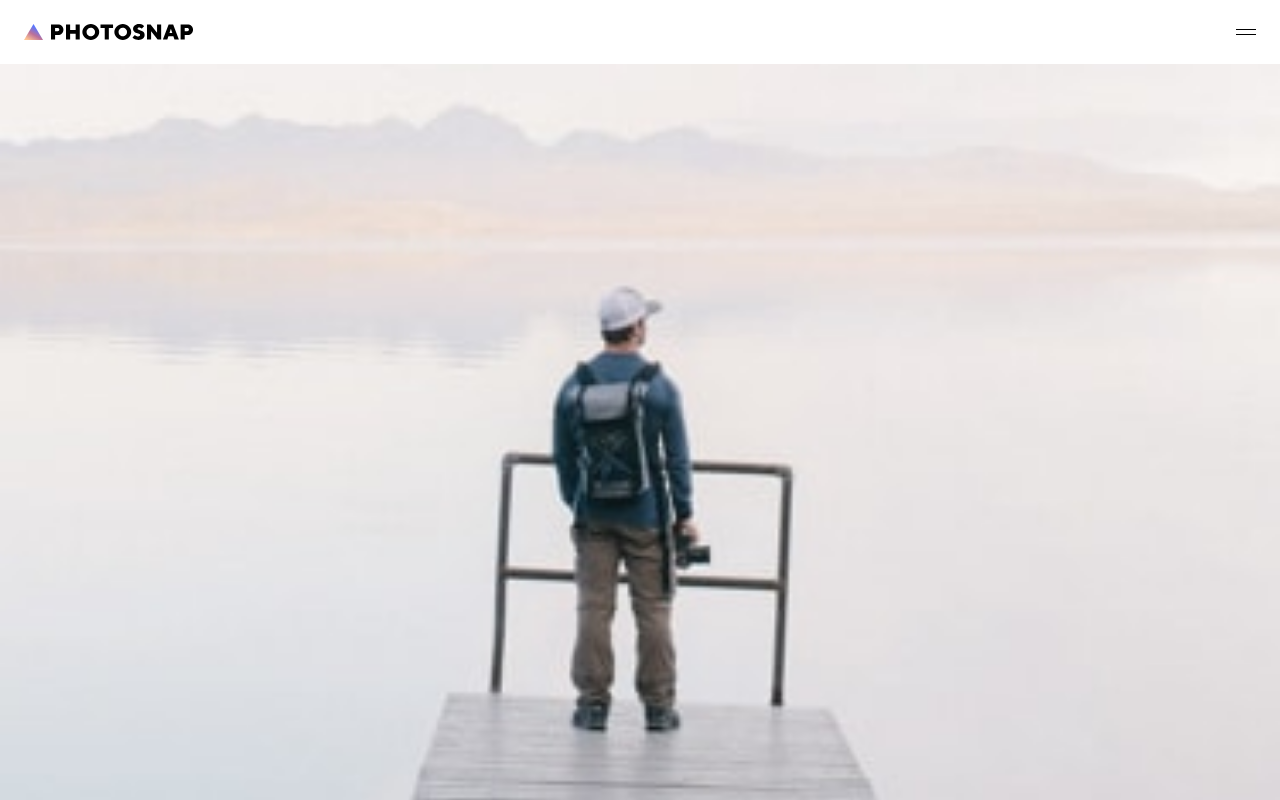
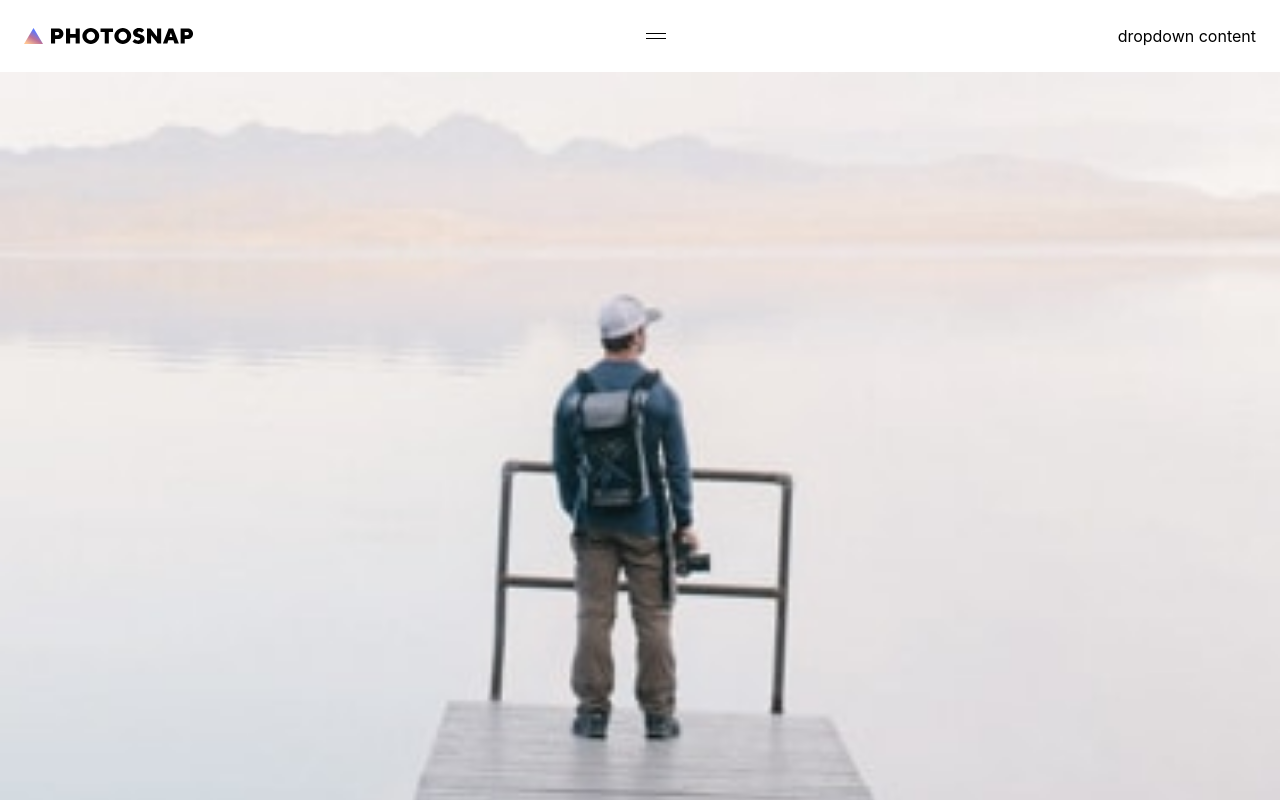
Before and after one commit to alexJSanchez/PhotoSnap, a JavaScript app in the folder photosnap/: page / in a window 1280 px wide. Shown: the top 800 px of the page. Built offline with nearby package versions, Linux system fonts and the light colour scheme; the HTML template or start-up script is replaced by a standard one.

Commit message:
creating a dropdown menu

```diff
--- a/photosnap/src/App.js
+++ b/photosnap/src/App.js
@@ -23,13 +23,14 @@ import "./index.css";
 function App() {
 	return (
 		<BrowserRouter>
-			<nav>
+			<nav className="dropdown">
 				<div className="nav-left">
 					<img src={logo} />
 				</div>
 				<div className="nav-right">
 					<img src={mobile_menu} />
 				</div>
+				<div className="dropdown-menu">dropdown content</div>
 			</nav>
 			<div className="App">
 				<main>
```
